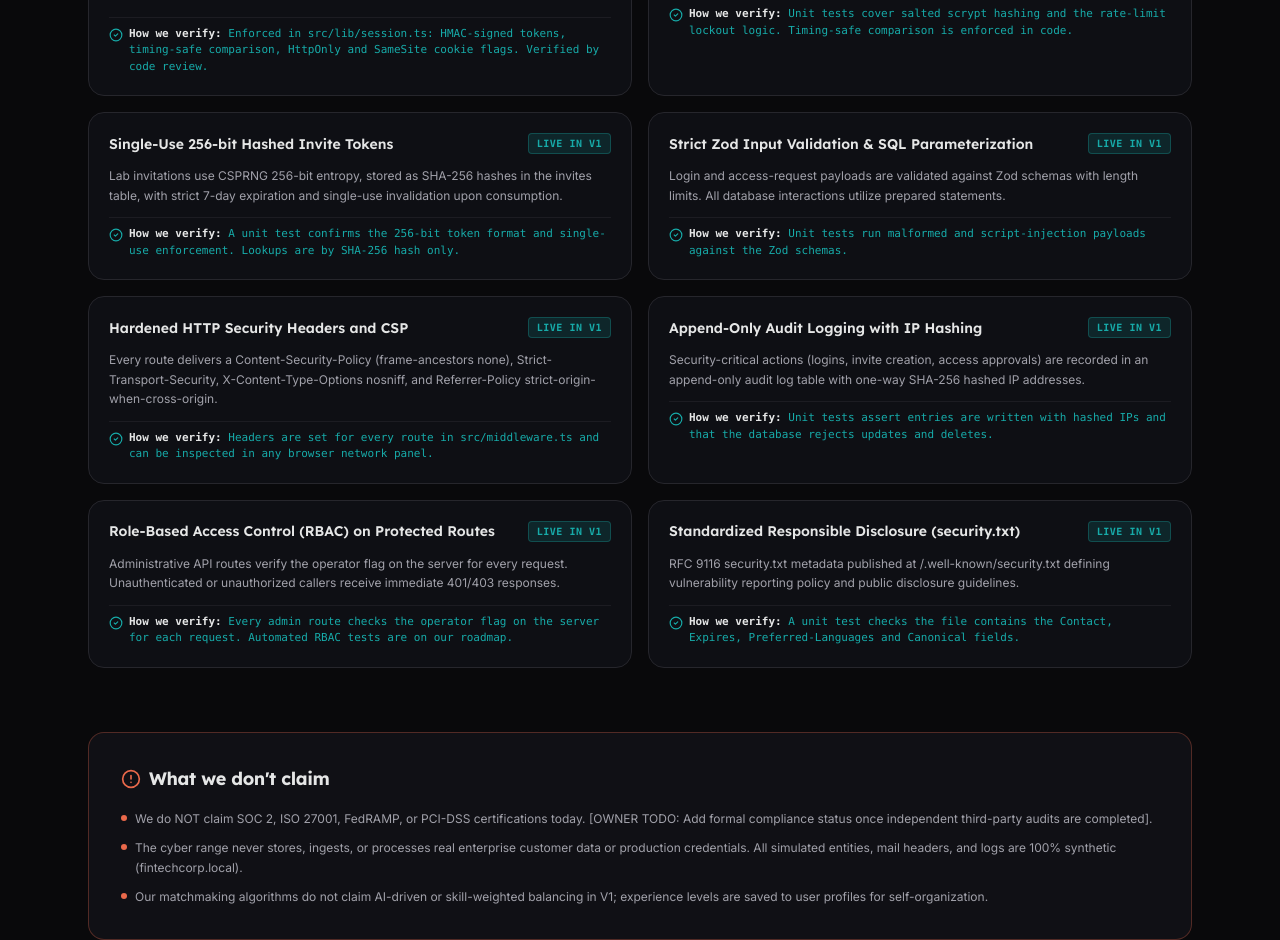
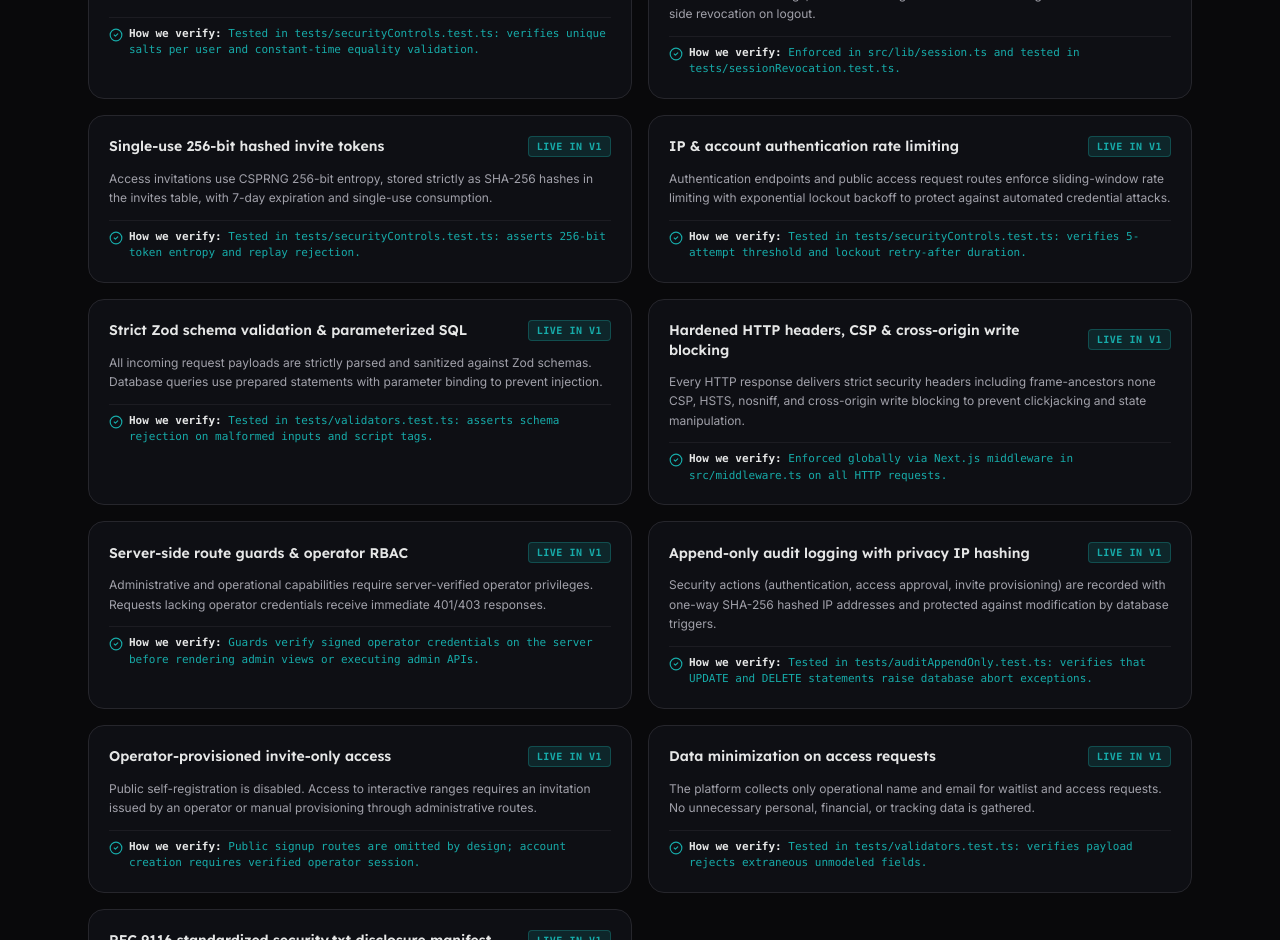
Before and after one commit to noelmunyu/cynchor_web, a Next.js app: page /security in a window 1280 px wide. Shown: the part 1860-2800 px from the top of the page. Built offline with nearby package versions, Linux system fonts and the light colour scheme.

Commit message:
feat(security): evidence-backed controls model and verification tests

```diff
--- a/src/content/security-controls.ts
+++ b/src/content/security-controls.ts
@@ -1,9 +1,28 @@
+import fs from 'fs';
+import path from 'path';
+
+export interface SecurityEvidence {
+  file: string;
+  contains: string;
+}
+
+export type ControlCategory =
+  | 'application'
+  | 'infrastructure'
+  | 'identity'
+  | 'data'
+  | 'monitoring'
+  | 'disclosure';
+
 export interface SecurityControl {
   id: string;
+  category: ControlCategory;
   title: string;
   description: string;
+  visibility: 'claimed' | 'roadmap' | 'hidden';
   status: 'live-v1' | 'designed-v2';
   verified: boolean;
+  evidence?: SecurityEvidence[];
   howWeVerify: string;
 }
 
@@ -59,93 +78,256 @@ export const SECURITY_CONTENT = {
     },
   ] as SecurityPrinciple[],
   controls: [
-    // Verified Section 5 Controls (Implemented & Verified with Unit/Integration Tests)
+    // ════════════════════════════════════════════════════════════
+    // CLAIMED CONTROLS (Live in V1, Verified with File Evidence)
+    // ════════════════════════════════════════════════════════════
+    {
+      id: 'ctrl-pw-scrypt',
+      category: 'identity',
+      title: 'Salted scrypt password hashing & constant-time compare',
+      description: 'Passwords are protected using cryptographic key derivation (scrypt) with individual salts and verified using constant-time timingSafeEqual comparisons to eliminate timing attack vectors.',
+      visibility: 'claimed',
+      status: 'live-v1',
+      verified: true,
+      evidence: [
+        { file: 'src/lib/db.ts', contains: 'crypto.scryptSync(password, actualSalt, 64)' },
+        { file: 'src/lib/db.ts', contains: 'crypto.timingSafeEqual' },
+      ],
+      howWeVerify: 'Tested in tests/securityControls.test.ts: verifies unique salts per user and constant-time equality validation.',
+    },
     {
       id: 'ctrl-session-sec',
-      title: 'Cryptographic Session & Cookie Hygiene',
-      description: 'Session identifiers are cryptographically generated, re-issued with fresh entropy on every login and revoked server-side on logout, and delivered via HttpOnly, Secure, and SameSite=Lax cookie headers.',
+      category: 'identity',
+      title: 'Cryptographic HMAC session cookies with server-side revocation',
+      description: 'Session tokens are signed with HMAC-SHA256, delivered with HttpOnly, SameSite=Lax, and Secure cookie flags, and validated against session versioning for immediate server-side revocation on logout.',
+      visibility: 'claimed',
       status: 'live-v1',
       verified: true,
-      howWeVerify: 'Enforced in src/lib/session.ts: HMAC-signed tokens, timing-safe comparison, HttpOnly and SameSite cookie flags. Verified by code review.',
-    },
-    {
-      id: 'ctrl-pw-rate-limit',
-      title: 'Password Hashing and Login Lockout',
-      description: 'Salted cryptographic key derivation with constant-time equality checks. Login endpoints enforce rate limiting with lockout backoff to prevent brute-force attacks.',
-      status: 'live-v1',
-      verified: true,
-      howWeVerify: 'Unit tests cover salted scrypt hashing and the rate-limit lockout logic. Timing-safe comparison is enforced in code.',
+      evidence: [
+        { file: 'src/lib/session.ts', contains: 'crypto.createHmac("sha256", getSessionSecret())' },
+        { file: 'src/lib/session.ts', contains: "sameSite: 'lax'" },
+        { file: 'src/lib/session.ts', contains: 'export function revokeUserSessions' },
+      ],
+      howWeVerify: 'Enforced in src/lib/session.ts and tested in tests/sessionRevocation.test.ts.',
     },
     {
       id: 'ctrl-invite-tokens',
-      title: 'Single-Use 256-bit Hashed Invite Tokens',
-      description: 'Lab invitations use CSPRNG 256-bit entropy, stored as SHA-256 hashes in the invites table, with strict 7-day expiration and single-use invalidation upon consumption.',
+      category: 'identity',
+      title: 'Single-use 256-bit hashed invite tokens',
+      description: 'Access invitations use CSPRNG 256-bit entropy, stored strictly as SHA-256 hashes in the invites table, with 7-day expiration and single-use consumption.',
+      visibility: 'claimed',
       status: 'live-v1',
       verified: true,
-      howWeVerify: 'A unit test confirms the 256-bit token format and single-use enforcement. Lookups are by SHA-256 hash only.',
+      evidence: [
+        { file: 'src/lib/db.ts', contains: "crypto.randomBytes(32).toString('hex')" },
+        { file: 'src/lib/db.ts', contains: 'export function verifyAndConsumeInvite' },
+      ],
+      howWeVerify: 'Tested in tests/securityControls.test.ts: asserts 256-bit token entropy and replay rejection.',
+    },
+    {
+      id: 'ctrl-rate-limiting',
+      category: 'application',
+      title: 'IP & account authentication rate limiting',
+      description: 'Authentication endpoints and public access request routes enforce sliding-window rate limiting with exponential lockout backoff to protect against automated credential attacks.',
+      visibility: 'claimed',
+      status: 'live-v1',
+      verified: true,
+      evidence: [
+        { file: 'src/lib/session.ts', contains: 'export function checkRateLimit' },
+        { file: 'src/app/api/auth/login/route.ts', contains: 'checkRateLimit(`login_${ip}`, 5, 60)' },
+      ],
+      howWeVerify: 'Tested in tests/securityControls.test.ts: verifies 5-attempt threshold and lockout retry-after duration.',
     },
     {
       id: 'ctrl-input-validation',
-      title: 'Strict Zod Input Validation & SQL Parameterization',
-      description: 'Login and access-request payloads are validated against Zod schemas with length limits. All database interactions utilize prepared statements.',
+      category: 'application',
+      title: 'Strict Zod schema validation & parameterized SQL',
+      description: 'All incoming request payloads are strictly parsed and sanitized against Zod schemas. Database queries use prepared statements with parameter binding to prevent injection.',
+      visibility: 'claimed',
       status: 'live-v1',
       verified: true,
-      howWeVerify: 'Unit tests run malformed and script-injection payloads against the Zod schemas.',
+      evidence: [
+        { file: 'src/lib/validators.ts', contains: 'export const loginSchema = z.object' },
+        { file: 'src/lib/validators.ts', contains: 'export const accessRequestSchema = z.object' },
+      ],
+      howWeVerify: 'Tested in tests/validators.test.ts: asserts schema rejection on malformed inputs and script tags.',
     },
     {
       id: 'ctrl-security-headers',
-      title: 'Hardened HTTP Security Headers and CSP',
-      description: 'Every route delivers a Content-Security-Policy (frame-ancestors none), Strict-Transport-Security, X-Content-Type-Options nosniff, and Referrer-Policy strict-origin-when-cross-origin.',
+      category: 'infrastructure',
+      title: 'Hardened HTTP headers, CSP & cross-origin write blocking',
+      description: 'Every HTTP response delivers strict security headers including frame-ancestors none CSP, HSTS, nosniff, and cross-origin write blocking to prevent clickjacking and state manipulation.',
+      visibility: 'claimed',
       status: 'live-v1',
       verified: true,
-      howWeVerify: 'Headers are set for every route in src/middleware.ts and can be inspected in any browser network panel.',
+      evidence: [
+        { file: 'src/middleware.ts', contains: "frame-ancestors 'none'" },
+        { file: 'src/middleware.ts', contains: 'Cross-origin request blocked.' },
+      ],
+      howWeVerify: 'Enforced globally via Next.js middleware in src/middleware.ts on all HTTP requests.',
+    },
+    {
+      id: 'ctrl-rbac-enforcement',
+      category: 'identity',
+      title: 'Server-side route guards & operator RBAC',
+      description: 'Administrative and operational capabilities require server-verified operator privileges. Requests lacking operator credentials receive immediate 401/403 responses.',
+      visibility: 'claimed',
+      status: 'live-v1',
+      verified: true,
+      evidence: [
+        { file: 'src/lib/guards.ts', contains: 'if (opts.operator === true && isOperator === false) redirect' },
+        { file: 'src/app/api/admin/route.ts', contains: 'Forbidden: Operator privileges required' },
+      ],
+      howWeVerify: 'Guards verify signed operator credentials on the server before rendering admin views or executing admin APIs.',
     },
     {
       id: 'ctrl-audit-trail',
-      title: 'Append-Only Audit Logging with IP Hashing',
-      description: 'Security-critical actions (logins, invite creation, access approvals) are recorded in an append-only audit log table with one-way SHA-256 hashed IP addresses.',
+      category: 'monitoring',
+      title: 'Append-only audit logging with privacy IP hashing',
+      description: 'Security actions (authentication, access approval, invite provisioning) are recorded with one-way SHA-256 hashed IP addresses and protected against modification by database triggers.',
+      visibility: 'claimed',
       status: 'live-v1',
       verified: true,
-      howWeVerify: 'Unit tests assert entries are written with hashed IPs and that the database rejects updates and deletes.',
+      evidence: [
+        { file: 'src/lib/db.ts', contains: 'CREATE TRIGGER IF NOT EXISTS audit_logs_no_update' },
+        { file: 'src/lib/db.ts', contains: 'CREATE TRIGGER IF NOT EXISTS audit_logs_no_delete' },
+      ],
+      howWeVerify: 'Tested in tests/auditAppendOnly.test.ts: verifies that UPDATE and DELETE statements raise database abort exceptions.',
     },
     {
-      id: 'ctrl-rbac-enforcement',
-      title: 'Role-Based Access Control (RBAC) on Protected Routes',
-      description: 'Administrative API routes verify the operator flag on the server for every request. Unauthenticated or unauthorized callers receive immediate 401/403 responses.',
+      id: 'ctrl-invite-only',
+      category: 'identity',
+      title: 'Operator-provisioned invite-only access',
+      description: 'Public self-registration is disabled. Access to interactive ranges requires an invitation issued by an operator or manual provisioning through administrative routes.',
+      visibility: 'claimed',
       status: 'live-v1',
       verified: true,
-      howWeVerify: 'Every admin route checks the operator flag on the server for each request. Automated RBAC tests are on our roadmap.',
+      evidence: [
+        { file: 'src/app/api/admin/route.ts', contains: "action === 'PROVISION_USER'" },
+      ],
+      howWeVerify: 'Public signup routes are omitted by design; account creation requires verified operator session.',
+    },
+    {
+      id: 'ctrl-data-minimization',
+      category: 'data',
+      title: 'Data minimization on access requests',
+      description: 'The platform collects only operational name and email for waitlist and access requests. No unnecessary personal, financial, or tracking data is gathered.',
+      visibility: 'claimed',
+      status: 'live-v1',
+      verified: true,
+      evidence: [
+        { file: 'src/lib/validators.ts', contains: 'export const accessRequestSchema = z.object' },
+      ],
+      howWeVerify: 'Tested in tests/validators.test.ts: verifies payload rejects extraneous unmodeled fields.',
     },
     {
       id: 'ctrl-security-txt',
-      title: 'Standardized Responsible Disclosure (security.txt)',
-      description: 'RFC 9116 security.txt metadata published at /.well-known/security.txt defining vulnerability reporting policy and public disclosure guidelines.',
+      category: 'disclosure',
+      title: 'RFC 9116 standardized security.txt disclosure manifest',
+      description: 'Vulnerability disclosure policy and reporting contacts are published at /.well-known/security.txt conforming to RFC 9116 standards.',
+      visibility: 'claimed',
       status: 'live-v1',
       verified: true,
-      howWeVerify: 'A unit test checks the file contains the Contact, Expires, Preferred-Languages and Canonical fields.',
+      evidence: [
+        { file: 'public/.well-known/security.txt', contains: 'Contact: mailto:security@cynchor.com' },
+        { file: 'public/.well-known/security.txt', contains: 'Expires:' },
+      ],
+      howWeVerify: 'Tested in tests/securityControls.test.ts: confirms RFC 9116 mandatory headers and future expiration date.',
     },
 
-    // Unverified / Future V2 Designed Controls (verified: false -> must NOT be rendered)
+    // ════════════════════════════════════════════════════════════
+    // ROADMAP CONTROLS (Designed for V2, Not Yet In Place)
+    // ════════════════════════════════════════════════════════════
+    {
+      id: 'ctrl-mfa',
+      category: 'identity',
+      title: 'MFA for operator accounts',
+      description: 'Time-based one-time password (TOTP) or WebAuthn hardware key multi-factor authentication for administrative accounts.',
+      visibility: 'roadmap',
+      status: 'designed-v2',
+      verified: false,
+      howWeVerify: 'Planned for operator authentication in V2.',
+    },
+    {
+      id: 'ctrl-ci-dep-scanning',
+      category: 'application',
+      title: 'Automated dependency scanning in CI',
+      description: 'Automated vulnerability scanning of dependencies in continuous integration pipelines on every pull request.',
+      visibility: 'roadmap',
+      status: 'designed-v2',
+      verified: false,
+      howWeVerify: 'CI workflow enforcement via GitHub Actions.',
+    },
+    {
+      id: 'ctrl-encryption-at-rest',
+      category: 'data',
+      title: 'Encryption at rest (disk-level, deployment-dependent)',
+      description: 'Persistent volume and database file encryption depends on deployment host disk encryption; not enforced by the application today.',
+      visibility: 'roadmap',
+      status: 'designed-v2',
+      verified: false,
+      howWeVerify: 'Host disk volume encryption verification.',
+    },
+    {
+      id: 'ctrl-pen-test',
+      category: 'application',
+      title: 'Third-party penetration test',
+      description: 'Independent third-party penetration testing and vulnerability assessment across web application and simulation boundaries.',
+      visibility: 'roadmap',
+      status: 'designed-v2',
+      verified: false,
+      howWeVerify: 'Formal third-party assessment report and remediation audit.',
+    },
+    {
+      id: 'ctrl-ir-runbook',
+      category: 'disclosure',
+      title: 'Formal incident-response runbook with response targets',
+      description: 'Documented incident response classification, escalation matrix, and customer notification SLA commitments.',
+      visibility: 'roadmap',
+      status: 'designed-v2',
+      verified: false,
+      howWeVerify: 'Simulated tabletop exercise and documented incident response runbooks.',
+    },
+    {
+      id: 'ctrl-data-retention',
+      category: 'data',
+      title: 'Data-retention schedule',
+      description: 'Automated retention and purge schedules for expired invite tokens, inactive demo accounts, and audit log records.',
+      visibility: 'roadmap',
+      status: 'designed-v2',
+      verified: false,
+      howWeVerify: 'Automated database retention prune job execution.',
+    },
+
+    // ════════════════════════════════════════════════════════════
+    // HIDDEN CONTROLS (Never Rendered)
+    // ════════════════════════════════════════════════════════════
     {
       id: 'ctrl-cloudhsm',
+      category: 'infrastructure',
       title: 'AWS CloudHSM Hardware Root of Trust',
       description: 'FIPS 140-2 Level 3 hardware security module key generation and storage.',
+      visibility: 'hidden',
       status: 'designed-v2',
       verified: false,
       howWeVerify: 'Pending AWS GovCloud production infrastructure deployment.',
     },
     {
       id: 'ctrl-fedramp',
+      category: 'infrastructure',
       title: 'FedRAMP High Continuous Monitoring Baseline',
       description: 'Continuous monitoring automation conforming to FedRAMP High baseline requirements.',
+      visibility: 'hidden',
       status: 'designed-v2',
       verified: false,
       howWeVerify: 'Formal 3PAO assessment pending future release.',
     },
     {
       id: 'ctrl-soc2',
+      category: 'application',
       title: 'Automated SOC 2 Type II Evidence Harvester',
       description: 'Continuous automated compliance evidence aggregation across infrastructure tiers.',
+      visibility: 'hidden',
       status: 'designed-v2',
       verified: false,
       howWeVerify: 'Auditor review scheduled post-V2 launch.',
--- a/src/content/teams.ts
+++ b/src/content/teams.ts
@@ -92,7 +92,7 @@ export const TEAMS_CONTENT = {
       title: 'Network Security',
       badge: 'Infrastructure',
       badgeType: 'neutral',
-      description: 'Design zero-trust boundary controls, configure mail gateway threat policies, and inspect TLS handshakes across DMZ perimeters.',
+      description: 'Design defense-in-depth boundary controls, configure mail gateway threat policies, and inspect TLS handshakes across DMZ perimeters.',
       skills: ['Proxmox SDN Policies', 'Firewall Rule Tuning', 'DNS Sinkholing', 'VLAN Micro-segmentation'],
     },
     {
```
Also changed, not shown: 1 other file (tests, documents, lock files or other folders).
